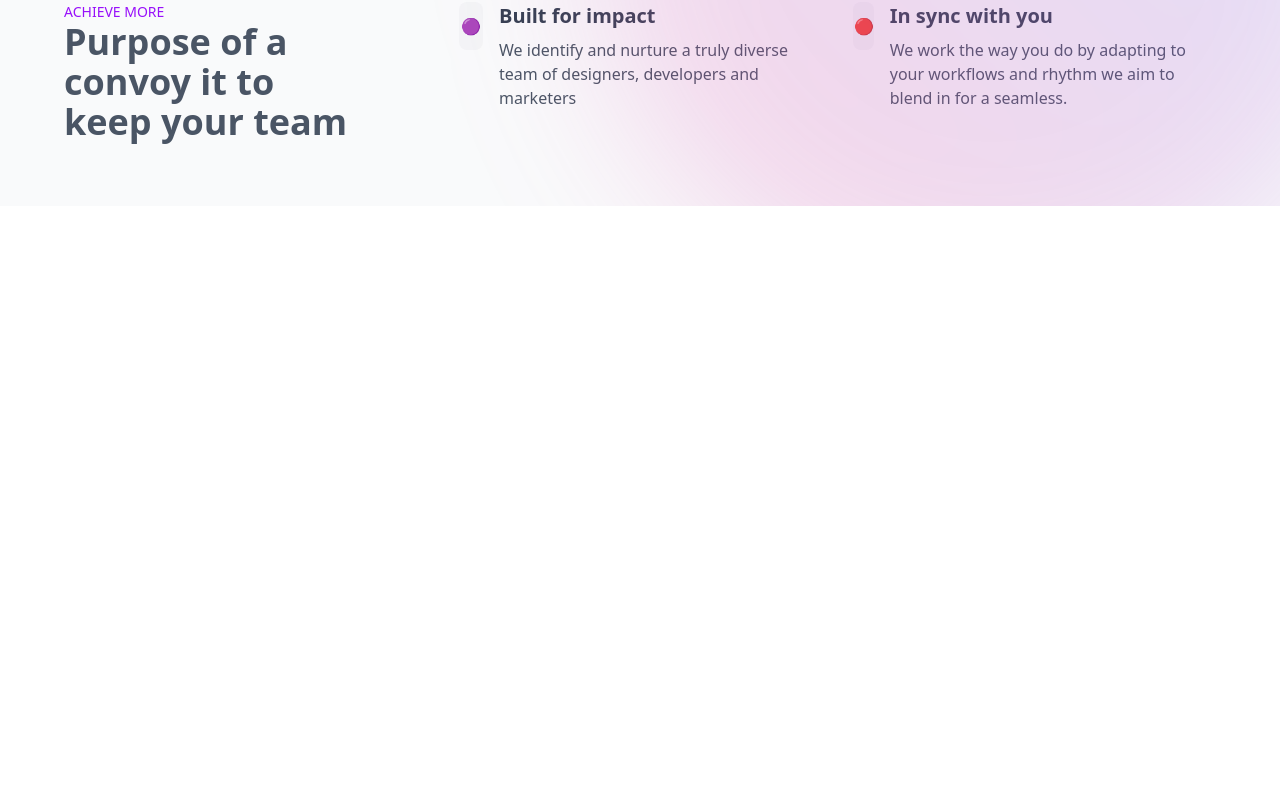
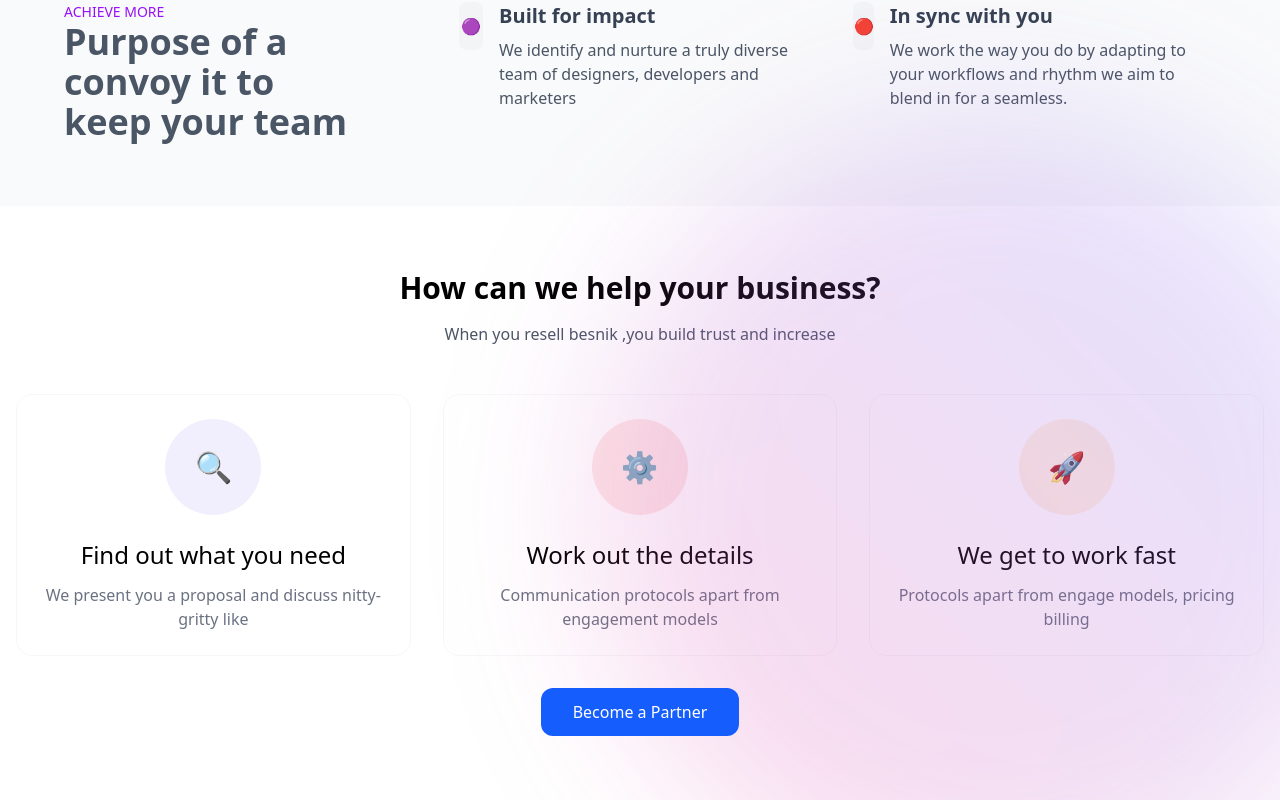
Before and after one commit to mmiskatul/Business-landing-Page, a React (Vite) app: page / in a window 1280 px wide. Shown: the part 1127-1927 px from the top of the page. Before the commit the page ends 1333 px from the top, so only its background shows below. Built offline with nearby package versions, Linux system fonts and the light colour scheme.

Commit message:
purposeSection added

```diff
--- a/src/App.jsx
+++ b/src/App.jsx
@@ -3,6 +3,7 @@
 import Hero from './component/Hero'
 import CompanyLogo from './component/CompanyLogo'
 import PurposeSection from './component/PurposeSection'
+import FeatureSection from './component/FeatureSection'
 
 function App() {
   return (
@@ -16,6 +17,7 @@
         <Hero />
         <CompanyLogo/>
         <PurposeSection/>
+        <FeatureSection/>
       </div>
     </main>
   )
--- /dev/null
+++ b/src/component/FeatureSection.jsx
@@ -0,0 +1,56 @@
+import React from 'react'
+
+function FeatureSection() {
+    const features = [
+        {
+          icon: "🔍",
+          title: "Find out what you need",
+          description: "We present you a proposal and discuss nitty-gritty like"
+        },
+        {
+          icon: "⚙️",
+          title: "Work out the details",
+          description: "Communication protocols apart from engagement models"
+        },
+        {
+          icon: "🚀",
+          title: "We get to work fast",
+          description: "Protocols apart from engage models, pricing billing"
+        }
+      ];
+  return (
+    <section className='max-w-7xl mx-auto px-4 py-16 '>
+        {/* HEADING TEXT */}
+        <div className='text-center mb-12 '>
+            <h2 className='text-3xl font-bold mb-4'>How can we help your business?</h2>
+            <p className='text-gray-600'>When you resell besnik ,you build trust and increase</p>
+        </div>
+        {/* FEATURES BOX */}
+        <div className='grid grid-cols-1 md:grid-cols-3 gap-8 '>
+             {features.map((feature,index)=>(
+                // icon  section
+                <div key={index} className='flex text-center flex-col items-center justify-center p-6 border border-gray-100/70 rounded-2xl  '>
+                    <div className='w-24 h-24 rounded-full mb-6 flex items-center justify-center 'style={{
+                    backgroundColor : index===0 ? '#F1EFFD' : index===1 ? '#FEE7E7' :'#FFF3E4'
+                }}>
+                   <div className='text-3xl '>{feature.icon}</div>
+                </div>
+
+                <h3 className='text-2xl font-medium mb-3 '>{feature.title}</h3>
+                <p className='text-gray-500 text-center'>{feature.description}</p>
+
+                </div>
+             ))}
+
+        </div>
+        {/* BUTTON */}
+        <div className='text-center mt-8'><button className='bg-blue-600 px-8 py-3 rounded-xl text-white  font-medium hover:bg-blue-700  transition-colors  cursor-pointer relative' >Become a Partner
+             <div className='absolute -z-10 w-full h-full rounded-full bg-blue-600/30 top-0 left-0  '></div>
+            </button>
+            </div>
+
+    </section>
+  )
+}
+
+export default FeatureSection
--- a/src/component/Hero.jsx
+++ b/src/component/Hero.jsx
@@ -39,7 +39,7 @@
             placeholder="Email Address"
             className="flex-1 px-6 py-4 border border-gray-200 rounded-xl focus:outline-none focus:border-blue-600 focus:ring-2 focus:ring-blue-100 transition-all"
           />
-          <button className="text-white bg-blue-600 px-8 py-4 rounded-xl hover:bg-blue-700 transition-all hover:shadow-lg hover:shadow-blue-300">
+          <button className="text-white bg-blue-600 px-8 py-4 rounded-xl hover:bg-blue-700 transition-all hover:shadow-lg hover:shadow-blue-300 cursor-pointer">
             →
           </button>
         </div>
--- a/src/component/PurposeSection.jsx
+++ b/src/component/PurposeSection.jsx
@@ -16,7 +16,7 @@
     },
   ];
   return (
-    <section className="w-full bg-gray-50 py-16 px-4 sm:px-6 md:px-8 mt-15">
+    <section id="about" className="w-full bg-gray-50 py-16 px-4 sm:px-6 md:px-8 mt-15">
       <div className="max-w-6xl  mx-auto">
         <div className="grid md:grid-cols-3 grid-col-1 gap-8 ">
           {/* HEADING TEXT  */}
```
